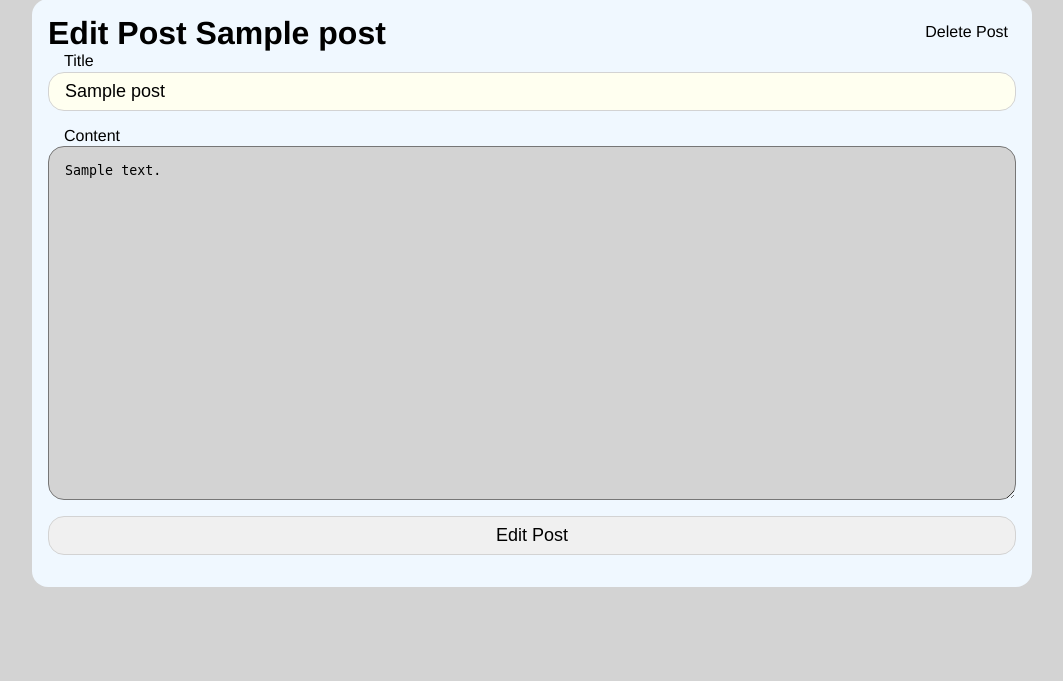
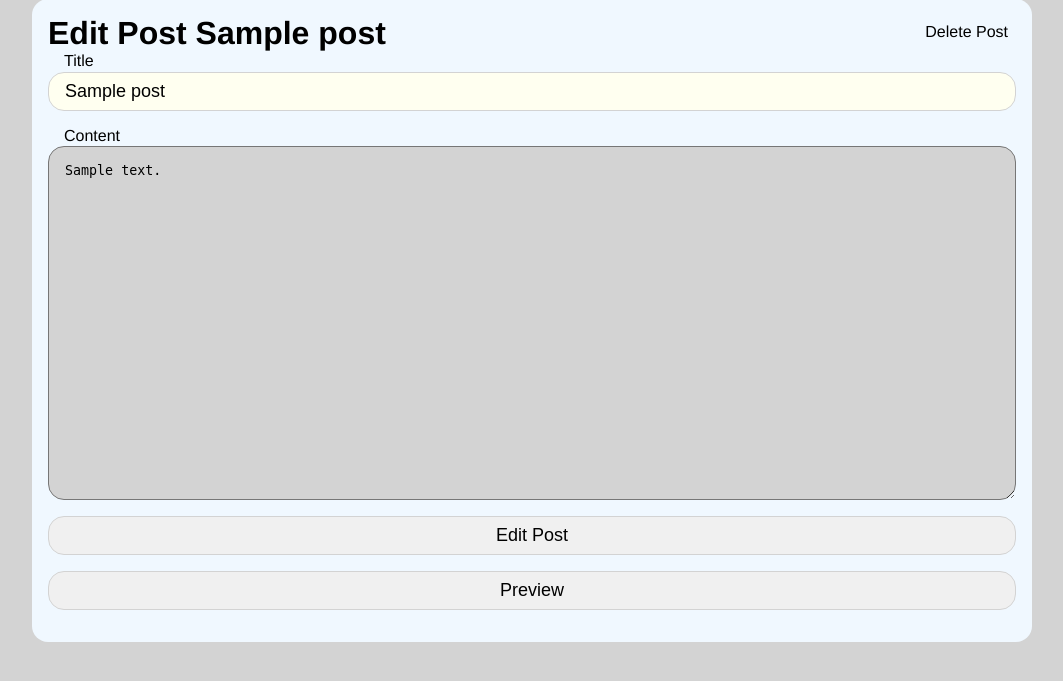
Before and after one commit to timothyf1/cmt120-flask, a Flask app: a page that uses portfolio/templates/content.html in a window 1280 px wide. Shown: the part 65-746 px from the top of the page, without its empty margins (108-1171 px from the left). Run offline with Flask 3, Linux system fonts and the light colour scheme; a user stored in the database is signed in; tables that the repository leaves empty hold one stand-in row (values such as "Sample post").

Commit message:
Changes as follows to view preview of posts - Added CSS for input buttons - Added a new div tag to insert preview into - Added new route to post markdown to and returns the html code to js to display on the page

```diff
--- a/portfolio/post/posts.py
+++ b/portfolio/post/posts.py
@@ -1,4 +1,4 @@
-from flask import Blueprint, render_template, url_for, redirect
+from flask import Blueprint, render_template, url_for, redirect, request
 from flask_login import login_required, current_user
 from .. import db
 from ..models import Course, Module, Post
@@ -7,7 +7,7 @@ from .forms import New_post, Edit_post, Delete_Post
 
 import markdown
 
-bp_posts = Blueprint('bp_posts', __name__, template_folder='templates')
+bp_posts = Blueprint('bp_posts', __name__, template_folder='templates', static_folder='static')
 
 @bp_posts.route("/")
 def posts_list():
@@ -68,3 +68,9 @@ def delete_post(title):
         return redirect(url_for('bp_posts.posts_list'))
 
     return render_template('delete-post.html', title='Delete a post', form=form, post=post)
+
+@bp_posts.route("/<string:title>/preview", methods=['GET', 'POST'])
+def preview(title):
+    mkd = request.json['markdown']
+    html = markdown.markdown(mkd)
+    return {"html": html}
--- /dev/null
+++ b/portfolio/post/static/preview.js
@@ -0,0 +1,20 @@
+let btnPreview = document.getElementById('preview');
+
+btnPreview.addEventListener('click', function(){
+    let markdown = document.getElementById('content').value;
+    let previewDiv = document.getElementById('preview-area');
+
+    fetch("preview", {
+        method: 'POST',
+        headers: {
+            'Content-Type': 'application/json',
+        },
+        body: JSON.stringify({'markdown': markdown})
+    })
+    .then(function(response) {
+        return response.json()
+    })
+    .then(function(html) {
+        previewDiv.innerHTML = `<div class="content">${html.html} </div>`;
+    })
+})
--- a/portfolio/post/templates/edit-post.html
+++ b/portfolio/post/templates/edit-post.html
@@ -36,5 +36,15 @@
         <div class="form-element">
             {{ form.submit }}
         </div>
+
+        <div class="form-element">
+            <input type="button" id="preview" value="Preview">
+        </div>
     </form>
+    <script src="{{ url_for('bp_posts.static',filename='preview.js') }}"></script>
+
 {% endblock content %}
+
+{% block preview %}
+<div id="preview-area"></div>
+{% endblock preview %}
--- a/portfolio/static/dark.css
+++ b/portfolio/static/dark.css
@@ -25,6 +25,11 @@ input[type=submit] {
     --sub-text-color: #FFFFFF;
 }
 
+input[type=button] {
+    --sub-bg-color: #555555;
+    --sub-text-color: #FFFFFF;
+}
+
 input:hover {
     --inp-hover-border-color: #ffff77;
     --sub-hover-bg-color: aliceblue;
--- a/portfolio/static/light.css
+++ b/portfolio/static/light.css
@@ -18,6 +18,11 @@ input[type=submit] {
     --sub-text-color: #000000;
 }
 
+input[type=button] {
+    --sub-bg-color: #f0f0f0;
+    --sub-text-color: #000000;
+}
+
 input:hover {
     --inp-hover-border-color: black;
     --sub-hover-bg-color: #fffff0;
--- a/portfolio/static/style.css
+++ b/portfolio/static/style.css
@@ -14,7 +14,9 @@ body {
     background-color: var(--content-bg-color);
     max-width: 1000px;
     box-sizing: border-box;
-    margin: auto;
+    margin-left: auto;
+    margin-right: auto;
+    margin-bottom: 1rem;
     padding: 1rem;
     border-radius: 1rem;
 }
@@ -82,6 +84,18 @@ form {
     color: var(--text-hov-color);
 }
 
+.form-element > input[type=button] {
+    background-color: var(--sub-bg-color);
+    color: var(--sub-text-color);
+    /* font-weight: bold; */
+    cursor:pointer;
+}
+
+.form-element > input[type=button]:hover {
+    background-color: var(--sub-hover-bg-color);
+    color: var(--text-hov-color);
+}
+
 .form-element > textarea {
     background-color: var(--background-color);
     color: var(--text-color);
--- a/portfolio/templates/content.html
+++ b/portfolio/templates/content.html
@@ -11,4 +11,8 @@
 {% block content %}
 {% endblock %}
 </div>
+
+{% block preview %}
+{% endblock preview %}
+
 {% endblock content_div %}
```
